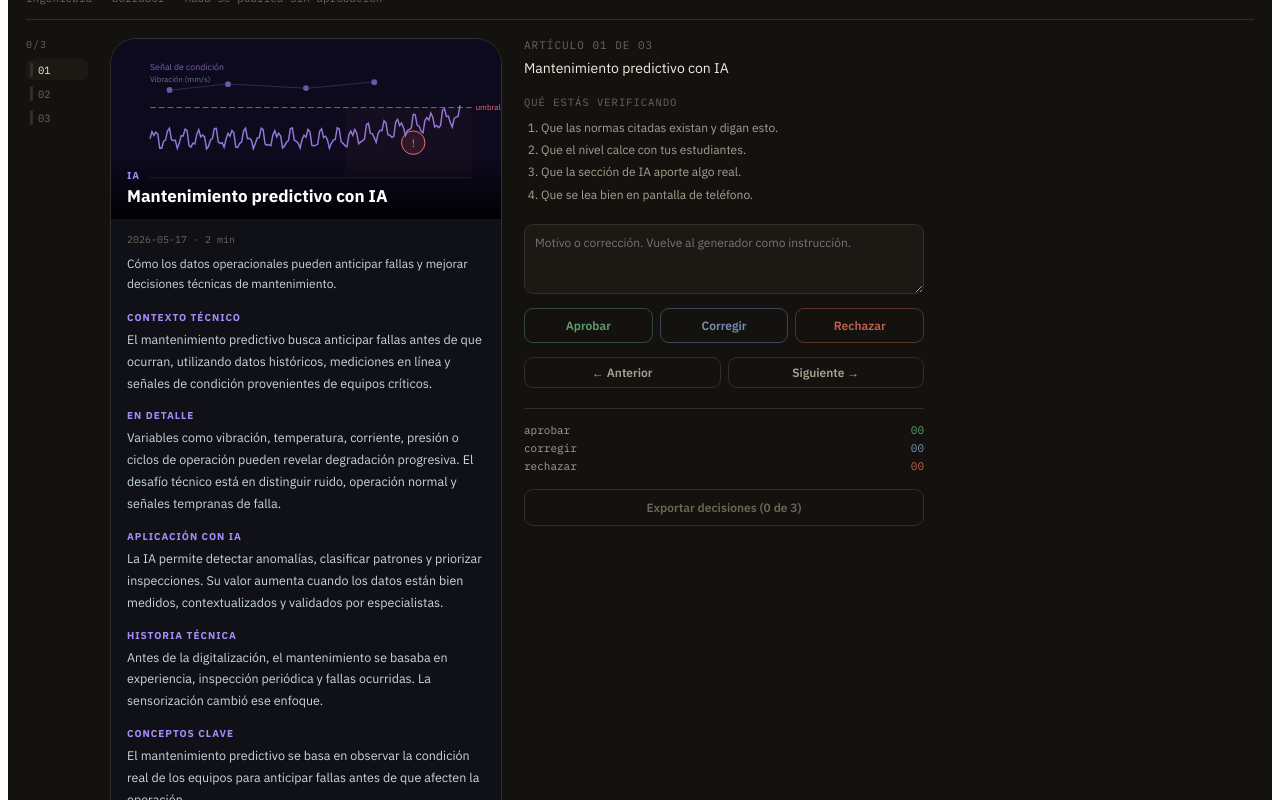
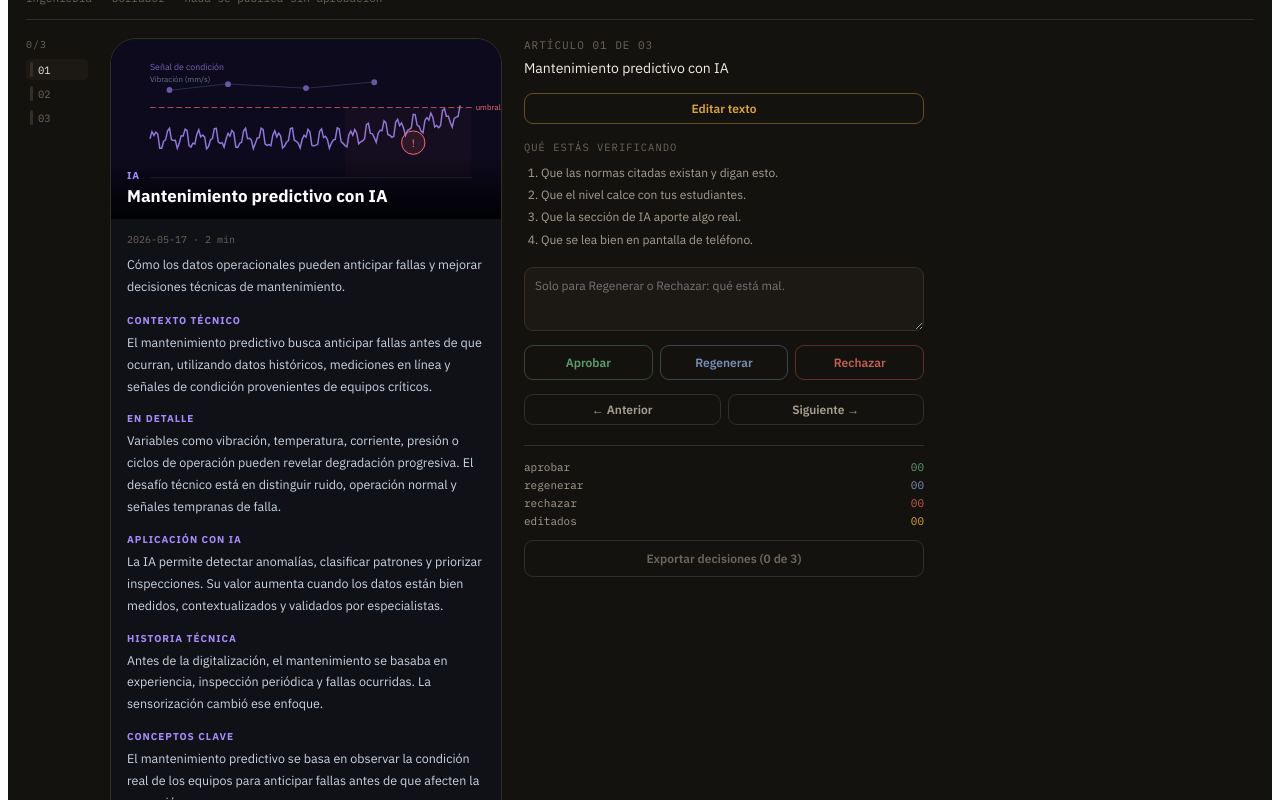
Before and after one commit to anbasther/ingeniedia-app, a React (Vite) app: page / in a window 1280 px wide. Both pictures are taken after a click on the button "Modo revisión". Shown: the part 65-865 px from the top of the page. Built offline with nearby package versions, Linux system fonts and the light colour scheme.

Commit message:
Add files via upload

```diff
--- a/src/App.jsx
+++ b/src/App.jsx
@@ -1343,57 +1343,88 @@ const R = {
   pendiente:"#d9a441", aprobado:"#5f9e6e", rechazado:"#c2614f", corregir:"#7a8fb8",
 };
 const VEREDICTOS = [
-  { id:"aprobado",  etiqueta:"Aprobar",  tecla:"A", color:R.aprobado  },
-  { id:"corregir",  etiqueta:"Corregir", tecla:"C", color:R.corregir  },
-  { id:"rechazado", etiqueta:"Rechazar", tecla:"R", color:R.rechazado },
+  { id:"aprobado",  etiqueta:"Aprobar",   color:R.aprobado  },
+  { id:"regenerar", etiqueta:"Regenerar", color:R.corregir  },
+  { id:"rechazado", etiqueta:"Rechazar",  color:R.rechazado },
 ];
 const colorEstado = (e) => R[e] ?? R.pendiente;
 
+// Campos de texto largo, en el orden en que se leen.
+const SECCIONES = [
+  ["context",     "Contexto técnico"],
+  ["detail",      "En detalle"],
+  ["ai",          "Aplicación con IA"],
+  ["history",     "Historia técnica"],
+  ["keyConcepts", "Conceptos clave"],
+];
+
+// Un campo se muestra como texto, o como campo editable si la revisión
+// está en modo edición. La tipografía es la misma en ambos casos.
+function Campo({ valor, editable, onCambio, estilo, unaLinea }) {
+  if (!editable) return <p style={estilo}>{valor}</p>;
+  const base = { ...estilo, width:"100%", boxSizing:"border-box",
+    background:"rgba(217,164,65,.07)", border:`1px solid ${R.pendiente}55`,
+    borderRadius:6, padding:"5px 7px", fontFamily:"inherit", outline:"none" };
+  if (unaLinea)
+    return <input value={valor} onChange={e => onCambio(e.target.value)} style={base}/>;
+  const filas = Math.max(2, Math.ceil(valor.length / 42));
+  return <textarea value={valor} rows={filas} onChange={e => onCambio(e.target.value)}
+    style={{ ...base, resize:"vertical", lineHeight:estilo.lineHeight ?? 1.7 }}/>;
+}
+
 // Vista fiel de lo que verá el estudiante, al ancho real del teléfono.
-function VistaArticulo({ art, fecha }) {
+function VistaArticulo({ art, fecha, editable, onCampo }) {
   const Illu = HERO_MAP[art.shortCategory] ?? null;
   const col  = colorDe(art.shortCategory);
-  const secciones = [
-    ["Contexto técnico",  art.context],
-    ["En detalle",        art.detail],
-    ["Aplicación con IA", art.ai],
-    ["Historia técnica",  art.history],
-    ["Conceptos clave",   art.keyConcepts],
-  ];
+  const parrafo = { fontSize:12.5, lineHeight:1.75, color:"#cbd5e1", margin:0 };
+  const rotulo  = { margin:"0 0 5px", fontSize:10, fontWeight:700, letterSpacing:1,
+                    textTransform:"uppercase", color:col };
   return (
     <div style={{ width:390, flexShrink:0, background:"#0f1117", borderRadius:26,
-      border:`1px solid ${R.linea}`, overflow:"hidden", fontFamily:FONT }}>
+      border:`1px solid ${editable ? R.pendiente+"66" : R.linea}`, overflow:"hidden", fontFamily:FONT }}>
       <div style={{ height:180, position:"relative", background:"#0a0f1e" }}>
         {Illu && <Illu color={col}/>}
         <div style={{ position:"absolute", inset:"auto 0 0 0", padding:"12px 16px",
-          background:"linear-gradient(to top, rgba(0,0,0,.9), transparent)" }}>
+          background:"linear-gradient(to top, rgba(0,0,0,.92), transparent)" }}>
           <p style={{ margin:0, fontSize:10, fontWeight:700, letterSpacing:1, color:col }}>
             {art.shortCategory.toUpperCase()}
           </p>
-          <h2 style={{ margin:"3px 0 0", fontSize:17, fontWeight:700, color:"#fff", lineHeight:1.3 }}>
-            {art.title}
-          </h2>
+          <Campo valor={art.title} editable={editable} unaLinea
+            onCambio={v => onCampo("title", v)}
+            estilo={{ margin:"3px 0 0", fontSize:17, fontWeight:700, color:"#fff", lineHeight:1.3 }}/>
         </div>
       </div>
       <div style={{ padding:"14px 16px 20px" }}>
-        <p style={{ margin:"0 0 4px", fontFamily:MONO, fontSize:10, color:R.tenue }}>
+        <p style={{ margin:"0 0 8px", fontFamily:MONO, fontSize:10, color:R.tenue }}>
           {fecha} · {art.readingMin} min
         </p>
-        <p style={{ fontSize:12, lineHeight:1.7, color:"#cbd5e1", margin:"8px 0 16px" }}>
-          {art.description}
-        </p>
-        {secciones.map(([t, texto]) => (
-          <div key={t} style={{ marginBottom:15 }}>
-            <p style={{ margin:"0 0 5px", fontSize:10, fontWeight:700, letterSpacing:1,
-              textTransform:"uppercase", color:col }}>{t}</p>
-            <p style={{ margin:0, fontSize:12.5, lineHeight:1.75, color:"#cbd5e1" }}>{texto}</p>
+        <div style={{ marginBottom:16 }}>
+          <Campo valor={art.description} editable={editable}
+            onCambio={v => onCampo("description", v)} estilo={parrafo}/>
+        </div>
+        {SECCIONES.map(([campo, titulo]) => (
+          <div key={campo} style={{ marginBottom:15 }}>
+            <p style={rotulo}>{titulo}</p>
+            <Campo valor={art[campo]} editable={editable}
+              onCambio={v => onCampo(campo, v)} estilo={parrafo}/>
           </div>
         ))}
-        <div style={{ borderTop:`1px solid #24304a`, paddingTop:12 }}>
-          <p style={{ margin:"0 0 6px", fontFamily:MONO, fontSize:10, letterSpacing:1, color:R.tenue }}>FUENTES</p>
-          {art.sources.map(s => (
-            <p key={s} style={{ margin:"0 0 4px", fontSize:11, color:"#94a3b8" }}>· {s}</p>
-          ))}
+        <div style={{ borderTop:"1px solid #24304a", paddingTop:12 }}>
+          <p style={{ margin:"0 0 6px", fontFamily:MONO, fontSize:10, letterSpacing:1, color:R.tenue }}>
+            FUENTES
+          </p>
+          {editable
+            ? <Campo valor={art.sources.join("\n")} editable
+                onCambio={v => onCampo("sources", v.split("\n"))}
+                estilo={{ fontSize:11, color:"#94a3b8", lineHeight:1.7, margin:0 }}/>
+            : art.sources.map((s,n) => (
+                <p key={n} style={{ margin:"0 0 4px", fontSize:11, color:"#94a3b8" }}>· {s}</p>
+              ))}
+          {editable && (
+            <p style={{ margin:"5px 0 0", fontFamily:MONO, fontSize:9.5, color:R.tenue }}>
+              una fuente por línea
+            </p>
+          )}
         </div>
       </div>
     </div>
@@ -1401,66 +1432,85 @@ function VistaArticulo({ art, fecha }) {
 }
 
 function RevisionView({ onSalir }) {
-  const [borrador, setBorrador] = useState(() => normalizarMes({ articulos: CONTENIDO_DEMO }));
-  const [pegado,   setPegado]   = useState("");
+  const [borrador, setBorrador]     = useState(() => normalizarMes({ articulos: CONTENIDO_DEMO }));
+  const [pegado, setPegado]         = useState("");
   const [abrirPegar, setAbrirPegar] = useState(false);
   const [decisiones, setDecisiones] = useState({});
-  const [i, setI] = useState(0);
-  const [nota, setNota] = useState("");
-  const [salida, setSalida] = useState(null);
-
-  const fechas = useMemo(() => Object.keys(borrador.articulos).sort(), [borrador]);
-  const fecha  = fechas[i];
-  const art    = borrador.articulos[fecha];
-  const actual = decisiones[fecha];
-
-  useEffect(() => { setNota(actual?.nota ?? ""); }, [fecha]);
+  const [ediciones, setEdiciones]   = useState({});
+  const [editando, setEditando]     = useState(false);
+  const [i, setI]                   = useState(0);
+  const [nota, setNota]             = useState("");
+  const [salida, setSalida]         = useState(null);
+
+  const fechas   = useMemo(() => Object.keys(borrador.articulos).sort(), [borrador]);
+  const fecha    = fechas[i];
+  const original = borrador.articulos[fecha];
+  const editado  = ediciones[fecha];
+  const art      = editado ? { ...original, ...editado } : original;
+  const actual   = decisiones[fecha];
+
+  useEffect(() => { setNota(actual?.nota ?? ""); setEditando(false); }, [fecha]);
 
   const total     = fechas.length;
   const resueltos = fechas.filter(f => decisiones[f]).length;
   const cuenta    = (e) => fechas.filter(f => decisiones[f]?.estado === e).length;
 
+  function cambiarCampo(campo, valor) {
+    setEdiciones(prev => ({ ...prev, [fecha]: { ...(prev[fecha] || {}), [campo]: valor } }));
+  }
+  function descartarEdicion() {
+    setEdiciones(prev => { const c = { ...prev }; delete c[fecha]; return c; });
+    setEditando(false);
+  }
   function decidir(estado) {
-    setDecisiones(d => ({ ...d, [fecha]: { estado, nota: nota.trim() } }));
+    setDecisiones(d => ({ ...d, [fecha]: { estado, nota: nota.trim(), editado: !!ediciones[fecha] } }));
+    setEditando(false);
     if (i < total - 1) setI(i + 1);
   }
-
   function cargarPegado() {
     try {
       const res = normalizarMes(JSON.parse(pegado));
       if (!Object.keys(res.articulos).length) { alert("El archivo no trae artículos válidos."); return; }
-      setBorrador(res); setDecisiones({}); setI(0); setAbrirPegar(false); setPegado("");
+      setBorrador(res); setDecisiones({}); setEdiciones({}); setI(0);
+      setAbrirPegar(false); setPegado("");
     } catch { alert("No se pudo leer el JSON. Revisa que esté completo."); }
   }
-
   function exportar() {
     const aprobados = {};
-    fechas.forEach(f => { if (decisiones[f]?.estado === "aprobado") aprobados[f] = borrador.articulos[f]; });
+    fechas.forEach(f => {
+      if (decisiones[f]?.estado === "aprobado")
+        aprobados[f] = { ...borrador.articulos[f], ...(ediciones[f] || {}) };
+    });
+    const paraRegenerar = {};
+    fechas.forEach(f => {
+      if (decisiones[f]?.estado === "regenerar")
+        paraRegenerar[f] = { categoria: borrador.articulos[f].shortCategory,
+                             titulo: borrador.articulos[f].title,
+                             instruccion: decisiones[f].nota };
+    });
     const doc = {
       version: ESQUEMA_VERSION,
       revisadoEn: new Date().toISOString(),
-      resumen: { total, aprobados: cuenta("aprobado"), corregir: cuenta("corregir"), rechazados: cuenta("rechazado") },
-      decisiones,
-      articulos: aprobados,
+      resumen: { total, aprobados: cuenta("aprobado"), regenerar: cuenta("regenerar"),
+                 rechazados: cuenta("rechazado"), editados: Object.keys(ediciones).length },
+      decisiones, regenerar: paraRegenerar, articulos: aprobados,
     };
     const txt = JSON.stringify(doc, null, 2);
     setSalida(txt);
-    navigator?.clipboard?.writeText(txt).catch(()=>{});
+    navigator?.clipboard?.writeText(txt).catch(() => {});
   }
 
-  const btn = {
-    fontFamily:FONT, fontSize:12, fontWeight:600, cursor:"pointer",
+  const btn = { fontFamily:FONT, fontSize:12, fontWeight:600, cursor:"pointer",
     borderRadius:9, padding:"7px 12px", background:"none", color:R.suave,
-    border:`1px solid ${R.linea}`,
-  };
+    border:`1px solid ${R.linea}` };
 
   return (
     <div style={{ minHeight:"100vh", background:R.fondo, color:R.tinta,
       fontFamily:FONT, padding:"20px 18px 40px", boxSizing:"border-box" }}>
 
-      {/* Encabezado */}
       <div style={{ display:"flex", flexWrap:"wrap", gap:12, alignItems:"baseline",
-        justifyContent:"space-between", borderBottom:`1px solid ${R.linea}`, paddingBottom:14, marginBottom:18 }}>
+        justifyContent:"space-between", borderBottom:`1px solid ${R.linea}`,
+        paddingBottom:14, marginBottom:18 }}>
         <div>
           <h1 style={{ margin:0, fontSize:17, fontWeight:600, letterSpacing:.2 }}>
             Verificación de contenido
@@ -1470,7 +1520,7 @@ function RevisionView({ onSalir }) {
           </p>
         </div>
         <div style={{ display:"flex", gap:8 }}>
-          <button style={btn} onClick={() => setAbrirPegar(v=>!v)}>Cargar borrador</button>
+          <button style={btn} onClick={() => setAbrirPegar(v => !v)}>Cargar borrador</button>
           <button style={btn} onClick={onSalir}>Salir</button>
         </div>
       </div>
@@ -1481,8 +1531,8 @@ function RevisionView({ onSalir }) {
           <p style={{ margin:"0 0 8px", fontSize:12, color:R.suave }}>
             Pega aquí el JSON del mes generado por el script.
           </p>
-          <textarea value={pegado} onChange={e=>setPegado(e.target.value)}
-            placeholder='{ "mes": "2026-10", "articulos": { ... } }'
+          <textarea value={pegado} onChange={e => setPegado(e.target.value)}
+            placeholder='{ "mes": "2026-11", "articulos": { ... } }'
             style={{ width:"100%", height:120, background:R.fondo, color:R.tinta, fontFamily:MONO,
               fontSize:11, border:`1px solid ${R.linea}`, borderRadius:8, padding:10,
               boxSizing:"border-box", resize:"vertical" }}/>
@@ -1507,7 +1557,6 @@ function RevisionView({ onSalir }) {
 
       <div style={{ display:"flex", gap:22, alignItems:"flex-start", flexWrap:"wrap" }}>
 
-        {/* Pliego: estado de todos los artículos de un vistazo */}
         <div style={{ width:62, flexShrink:0 }}>
           <p style={{ margin:"0 0 8px", fontFamily:MONO, fontSize:10, color:R.tenue, letterSpacing:1 }}>
             {resueltos}/{total}
@@ -1525,38 +1574,62 @@ function RevisionView({ onSalir }) {
                     background: est ? colorEstado(est) : R.linea }}/>
                   <span style={{ fontFamily:MONO, fontSize:10.5,
                     color: sel ? R.tinta : R.tenue }}>{String(n+1).padStart(2,"0")}</span>
+                  {ediciones[f] && <span style={{ fontFamily:MONO, fontSize:9, color:R.pendiente }}>·</span>}
                 </button>
               );
             })}
           </div>
         </div>
 
-        {/* Lo que verá el estudiante */}
         {art
-          ? <VistaArticulo art={art} fecha={fecha}/>
+          ? <VistaArticulo art={art} fecha={fecha} editable={editando} onCampo={cambiarCampo}/>
           : <p style={{ color:R.suave }}>No hay artículos en el borrador.</p>}
 
-        {/* Panel de veredicto */}
         {art && (
-          <div style={{ flex:1, minWidth:270, maxWidth:400 }}>
+          <div style={{ flex:1, minWidth:280, maxWidth:400 }}>
             <p style={{ margin:0, fontFamily:MONO, fontSize:11, color:R.tenue, letterSpacing:1 }}>
               ARTÍCULO {String(i+1).padStart(2,"0")} DE {String(total).padStart(2,"0")}
+              {editado && <span style={{ color:R.pendiente }}> · EDITADO</span>}
             </p>
-            <p style={{ margin:"6px 0 16px", fontSize:14, lineHeight:1.5 }}>{art.title}</p>
-
-            <p style={{ margin:"0 0 8px", fontFamily:MONO, fontSize:10.5, color:R.tenue, letterSpacing:1 }}>
-              QUÉ ESTÁS VERIFICANDO
-            </p>
-            <ol style={{ margin:"0 0 18px", paddingLeft:17, fontSize:12, lineHeight:1.85, color:R.suave }}>
-              <li>Que las normas citadas existan y digan esto.</li>
-              <li>Que el nivel calce con tus estudiantes.</li>
-              <li>Que la sección de IA aporte algo real.</li>
-              <li>Que se lea bien en pantalla de teléfono.</li>
-            </ol>
+            <p style={{ margin:"6px 0 14px", fontSize:14, lineHeight:1.5 }}>{art.title}</p>
+
+            <div style={{ display:"flex", gap:7, marginBottom:16 }}>
+              <button onClick={() => setEditando(v => !v)}
+                style={{ ...btn, flex:1,
+                  background: editando ? R.pendiente : "none",
+                  color:      editando ? R.fondo : R.pendiente,
+                  borderColor: R.pendiente + (editando ? "" : "66") }}>
+                {editando ? "Terminar edición" : "Editar texto"}
+              </button>
+              {editado && (
+                <button onClick={descartarEdicion} style={{ ...btn, flex:1 }}>
+                  Descartar cambios
+                </button>
+              )}
+            </div>
+
+            {editando ? (
+              <p style={{ margin:"0 0 16px", fontSize:12, lineHeight:1.7, color:R.suave }}>
+                Escribe directamente sobre el artículo. Los cambios se guardan solos y
+                son los que se publican. No pasan por el generador.
+              </p>
+            ) : (
+              <>
+                <p style={{ margin:"0 0 8px", fontFamily:MONO, fontSize:10.5,
+                  color:R.tenue, letterSpacing:1 }}>QUÉ ESTÁS VERIFICANDO</p>
+                <ol style={{ margin:"0 0 16px", paddingLeft:17, fontSize:12,
+                  lineHeight:1.85, color:R.suave }}>
+                  <li>Que las normas citadas existan y digan esto.</li>
+                  <li>Que el nivel calce con tus estudiantes.</li>
+                  <li>Que la sección de IA aporte algo real.</li>
+                  <li>Que se lea bien en pantalla de teléfono.</li>
+                </ol>
+              </>
+            )}
 
             <textarea value={nota} onChange={e => setNota(e.target.value)}
-              placeholder="Motivo o corrección. Vuelve al generador como instrucción."
-              style={{ width:"100%", height:70, background:R.panel, color:R.tinta, fontFamily:FONT,
+              placeholder="Solo para Regenerar o Rechazar: qué está mal."
+              style={{ width:"100%", height:64, background:R.panel, color:R.tinta, fontFamily:FONT,
                 fontSize:12, border:`1px solid ${R.linea}`, borderRadius:9, padding:10,
                 boxSizing:"border-box", resize:"vertical", marginBottom:10 }}/>
 
@@ -1568,7 +1641,7 @@ function RevisionView({ onSalir }) {
                     style={{ flex:1, cursor:"pointer", borderRadius:9, padding:"9px 6px",
                       fontFamily:FONT, fontSize:12, fontWeight:600,
                       background: activo ? v.color : "none",
-                      color: activo ? R.fondo : v.color,
+                      color:      activo ? R.fondo : v.color,
                       border:`1px solid ${v.color}${activo ? "" : "66"}` }}>
                     {v.etiqueta}
                   </button>
@@ -1577,9 +1650,9 @@ function RevisionView({ onSalir }) {
             </div>
 
             <div style={{ display:"flex", gap:7, marginBottom:20 }}>
-              <button style={{ ...btn, flex:1 }} disabled={i===0}
+              <button style={{ ...btn, flex:1 }} disabled={i === 0}
                 onClick={() => setI(n => Math.max(0, n-1))}>← Anterior</button>
-              <button style={{ ...btn, flex:1 }} disabled={i>=total-1}
+              <button style={{ ...btn, flex:1 }} disabled={i >= total-1}
                 onClick={() => setI(n => Math.min(total-1, n+1))}>Siguiente →</button>
             </div>
 
@@ -1591,11 +1664,18 @@ function RevisionView({ onSalir }) {
                   <span style={{ color:v.color }}>{String(cuenta(v.id)).padStart(2,"0")}</span>
                 </div>
               ))}
+              <div style={{ display:"flex", justifyContent:"space-between",
+                fontFamily:MONO, fontSize:11, color:R.suave }}>
+                <span>editados</span>
+                <span style={{ color:R.pendiente }}>
+                  {String(Object.keys(ediciones).length).padStart(2,"0")}
+                </span>
+              </div>
               <button onClick={exportar} disabled={!resueltos}
                 style={{ ...btn, width:"100%", marginTop:12, padding:"10px",
                   borderColor: resueltos ? R.pendiente : R.linea,
-                  color: resueltos ? R.pendiente : R.tenue,
-                  cursor: resueltos ? "pointer" : "default" }}>
+                  color:       resueltos ? R.pendiente : R.tenue,
+                  cursor:      resueltos ? "pointer" : "default" }}>
                 Exportar decisiones{resueltos < total ? ` (${resueltos} de ${total})` : ""}
               </button>
               {salida && (
```
